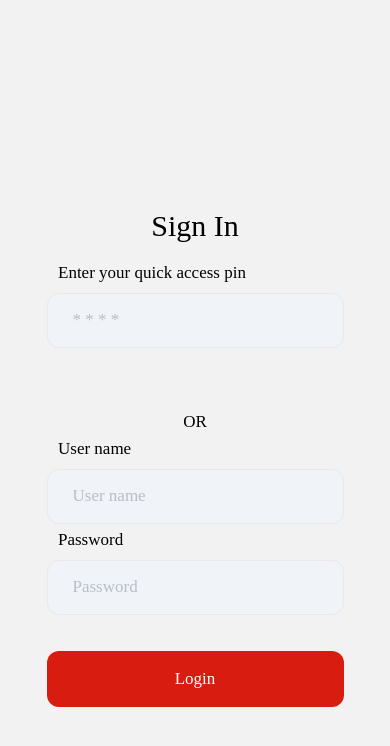
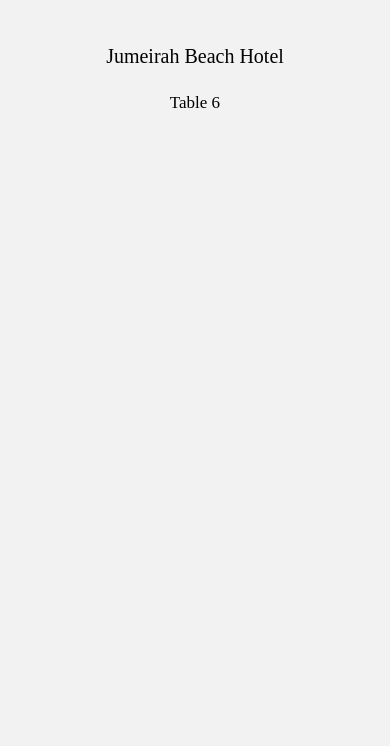
Before and after one commit to SangeethSujith/EZMenu, a React Native app: screen /Bookfood in a window 390 px wide. Shown: the top 746 px of the page. Built offline with nearby package versions, Linux system fonts and the light colour scheme.

Commit message:
Navigation, new screen and design.js changes

```diff
--- a/App.js
+++ b/App.js
@@ -3,6 +3,7 @@
 import {NavigationContainer} from '@react-navigation/native';
 import {createNativeStackNavigator} from '@react-navigation/native-stack';
 import Seats from './assets/screens/Seats';
+import Bookfood from './assets/screens/Bookfood';
 
 const Stack = createNativeStackNavigator();
 
@@ -20,6 +21,11 @@
           component={Seats}
           options={{headerShown: false}}
         />
+        <Stack.Screen
+          name="Bookfood"
+          component={Bookfood}
+          options={{headerShown: false}}
+        />
       </Stack.Navigator>
     </NavigationContainer>
   );
--- /dev/null
+++ b/assets/screens/Bookfood.js
@@ -0,0 +1,14 @@
+import { Text, View } from 'react-native'
+import React from 'react'
+import Design from '../styles/Design'
+
+const Bookfood = () => {
+  return (
+    <View style={Design.container2}>
+      <Text style={Design.hotelname1}>Jumeirah Beach Hotel</Text>
+      <Text style={Design.h2c}>Table 6</Text>
+    </View>
+  )
+}
+
+export default Bookfood
--- a/assets/styles/Design.js
+++ b/assets/styles/Design.js
@@ -31,6 +31,16 @@
     fontSize:17,
     marginLeft:28,
     marginBottom:10,
+  },
+  regulartext:{
+fontFamily:'poppinsregular',
+fontSize:15,
+color:'#000',
+  },
+  h2c:{
+    fontFamily:'poppinsregular',
+    color:'#000',
+    fontSize:17,
   },
   or:{
     fontFamily:'poppinsmedium',
```
